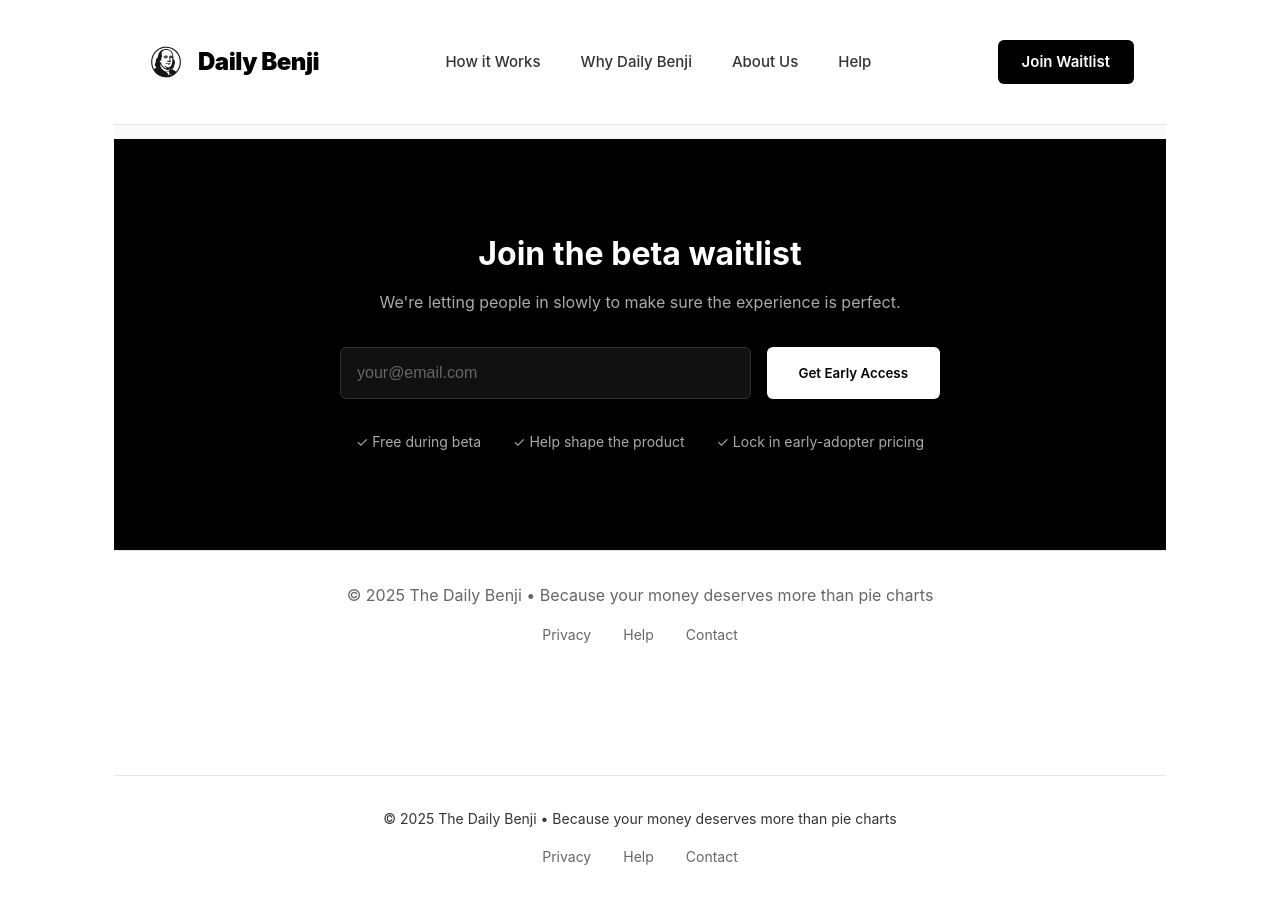
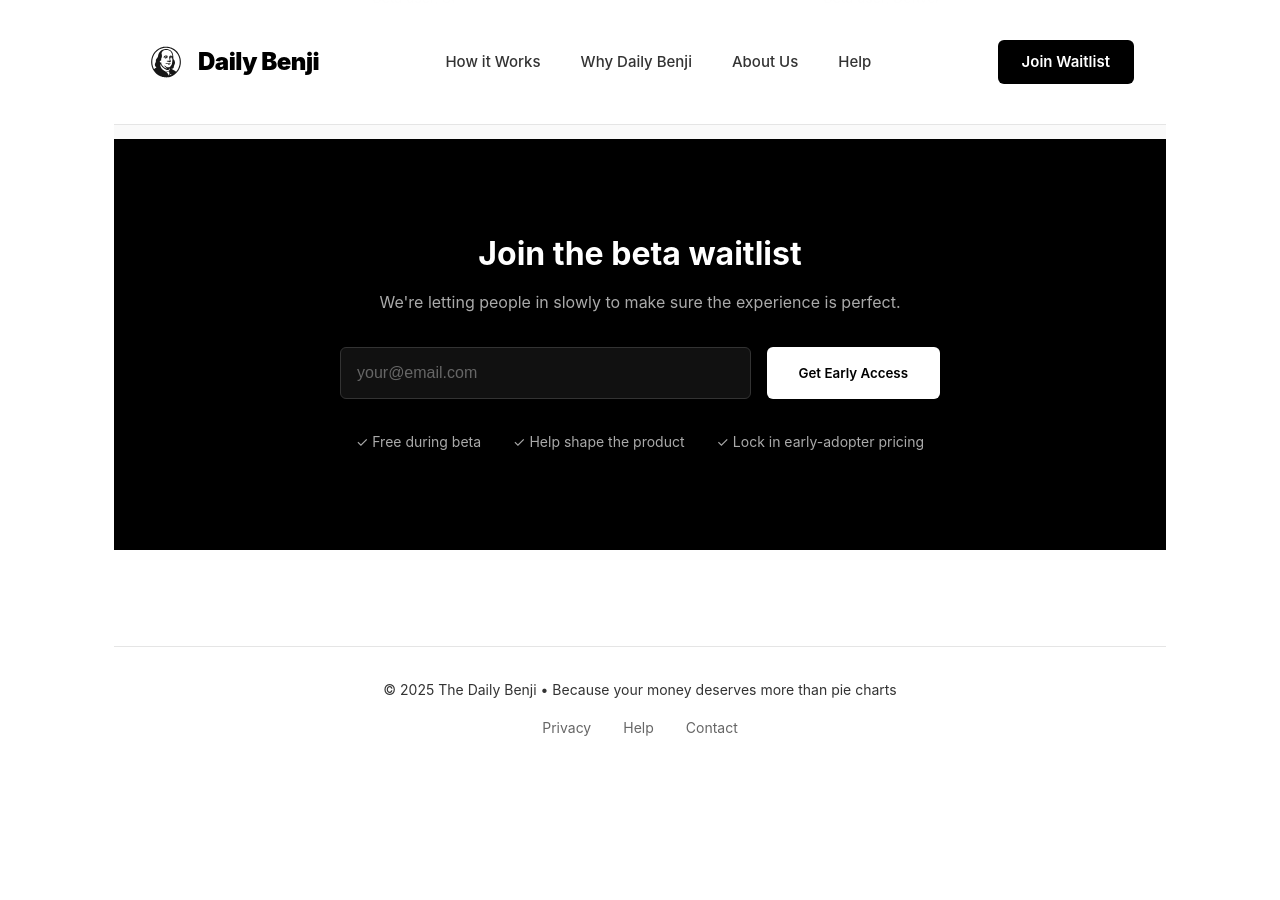
Before and after one commit to mincho/dailybenji, a Jekyll site: the page built from index.html, in a window 1280 px wide and 900 px high, scrolled down 5365 px. Built offline with Jekyll 4.4.1, drawn with Linux system fonts in a browser that asks for light colours; after the commit the page ends 6136 px from its top, so only the background shows below that.

Commit message:
Fix double footer on homepage (#10)

```diff
--- a/index.html
+++ b/index.html
@@ -1323,19 +1323,4 @@ title: The Daily Benji - Your spending, delivered daily. No app required.
             </div>
         </div>
     </section>
-
-    <!-- Footer -->
-    <footer>
-        <div class="footer-content">
-            <p>
-                © 2025 The Daily Benji • Because your money deserves more than
-                pie charts
-            </p>
-            <div class="footer-links">
-                <a href="/privacy">Privacy</a>
-                <a href="/help">Help</a>
-                <a href="mailto:hello@dailybenji.com">Contact</a>
-            </div>
-        </div>
-    </footer>
 </section>
```
